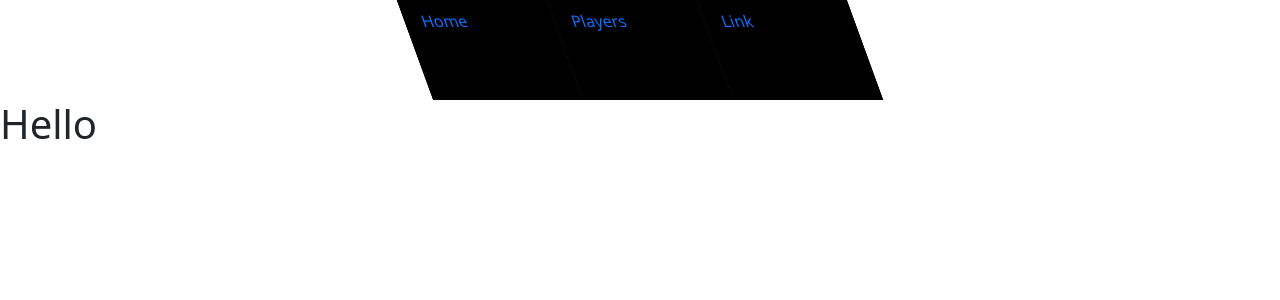
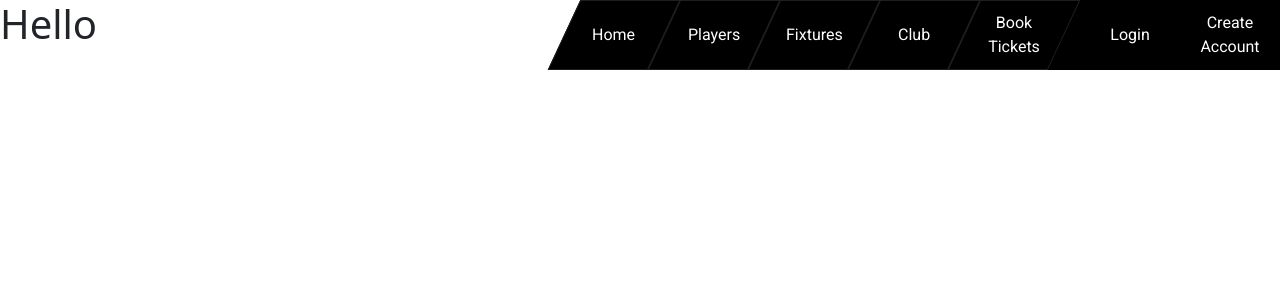
Before and after one commit to JamieS56/Milestone-Project-4, a Django app: template templates/base.html in a window 1280 px wide. Shown: the top 300 px of the page. Run offline with Django 3.2, Linux system fonts and the light colour scheme; the template is opened without the code that fills it, so the values that code supplies are empty; parts of the project's set-up code (start-up, migrations or seed data) failed here and were passed over.

Commit message:
styled the nav bar

```diff
--- a/static/css/base.css
+++ b/static/css/base.css
@@ -1,8 +1,52 @@
+nav{
+  display: inline-flex;
+  /* background: black; */
+  float: right;
+}
 .menu-item {
-    width: 150px;
-    height: 100px;
-    transform: skew(20deg);
+    width: 100px;
+    height: 70px;
+    transform: skew(-25deg);
     background: black;
-    border: 1px solid black ;
+    border: 0.5px solid rgb(31, 29, 29);
     color: white;
+    text-align: center;
+    transition: background-color .5s;
+
   }
+.login-item{
+  width: 100px;
+  height: 70px;
+  background: black;
+  border: 0.5px solid black;
+  color: white;
+  text-align: center;
+  transition: background-color .5s;
+}
+
+.menu-item:hover, .login-item:hover{
+    background-color: yellow;
+    border: none;
+  }
+.menu-item > .nav-link{
+  transform: skew(25deg);
+}
+.nav-link {
+      color: white;
+
+      font-family: 'Roboto', sans-serif;
+  }
+.menu-item:hover > a, .login-item:hover > a {
+    color: black;
+  }
+#triangle-bottomright {
+  width: 0;
+  height: 0;
+  border-bottom: 70px solid black;
+  border-left: 33px solid transparent;
+  margin-left: -16.5px;
+  margin-right: -16px;
+}
+#login-list{
+  padding-left:16px
+}
--- a/templates/base.html
+++ b/templates/base.html
@@ -14,6 +14,9 @@
 
     {% block corecss %}
         <link href="https://cdn.jsdelivr.net/npm/bootstrap@5.1.1/dist/css/bootstrap.min.css" rel="stylesheet" integrity="sha384-F3w7mX95PdgyTmZZMECAngseQB83DfGTowi0iMjiWaeVhAn4FJkqJByhZMI3AhiU" crossorigin="anonymous">
+        <link rel="preconnect" href="https://fonts.googleapis.com">
+        <link rel="preconnect" href="https://fonts.gstatic.com" crossorigin>
+        <link href="https://fonts.googleapis.com/css2?family=Roboto&display=swap" rel="stylesheet">
         <link rel="stylesheet" href="{% static 'css/base.css' %}">
     {% endblock %}
 
@@ -25,16 +28,42 @@
   <body>
     <nav>
         <ul class="nav justify-content-center">
-            <li class="nav-item menu-item">
+            <li class="nav-item menu-item d-flex align-items-center justify-content-center">
               <a class="nav-link active" aria-current="page" href="#">Home</a>
             </li>
-            <li class="nav-item menu-item">
+            <li class="nav-item menu-item d-flex align-items-center justify-content-center">
               <a class="nav-link" href="#">Players</a>
             </li>
-            <li class="nav-item menu-item">
-              <a class="nav-link" href="#">Link</a>
+            <li class="nav-item menu-item d-flex align-items-center justify-content-center">
+              <a class="nav-link" href="#">Fixtures</a>
+            </li>
+            <li class="nav-item menu-item d-flex align-items-center justify-content-center">
+              <a class="nav-link" href="#">Club</a>
+            </li>
+            <li class="nav-item menu-item d-flex align-items-center justify-content-center">
+              <a class="nav-link" href="#">Book Tickets</a>
             </li>
           </ul>
+          <div id="triangle-bottomright"></div>
+          <ul id="login-list" class="nav justify-content-center">
+            {% if session.user %}
+              <li class="nav-item login-item d-flex align-items-center justify-content-center">
+                <a class="nav-link" href="#">Logout</a>
+              </li>
+            {% else %}
+              <li class="nav-item login-item d-flex align-items-center justify-content-center">
+                <a class="nav-link" href="#">Login</a>
+              </li>
+
+              <li class="nav-item login-item d-flex align-items-center justify-content-center">
+                <a class="nav-link" href="#">Create Account</a>
+              </li>
+            {% endif %}
+
+          </ul>
+
+
+
     </nav>
     <h1>Hello</h1>
 
```
Also changed, not shown: db.sqlite3.
